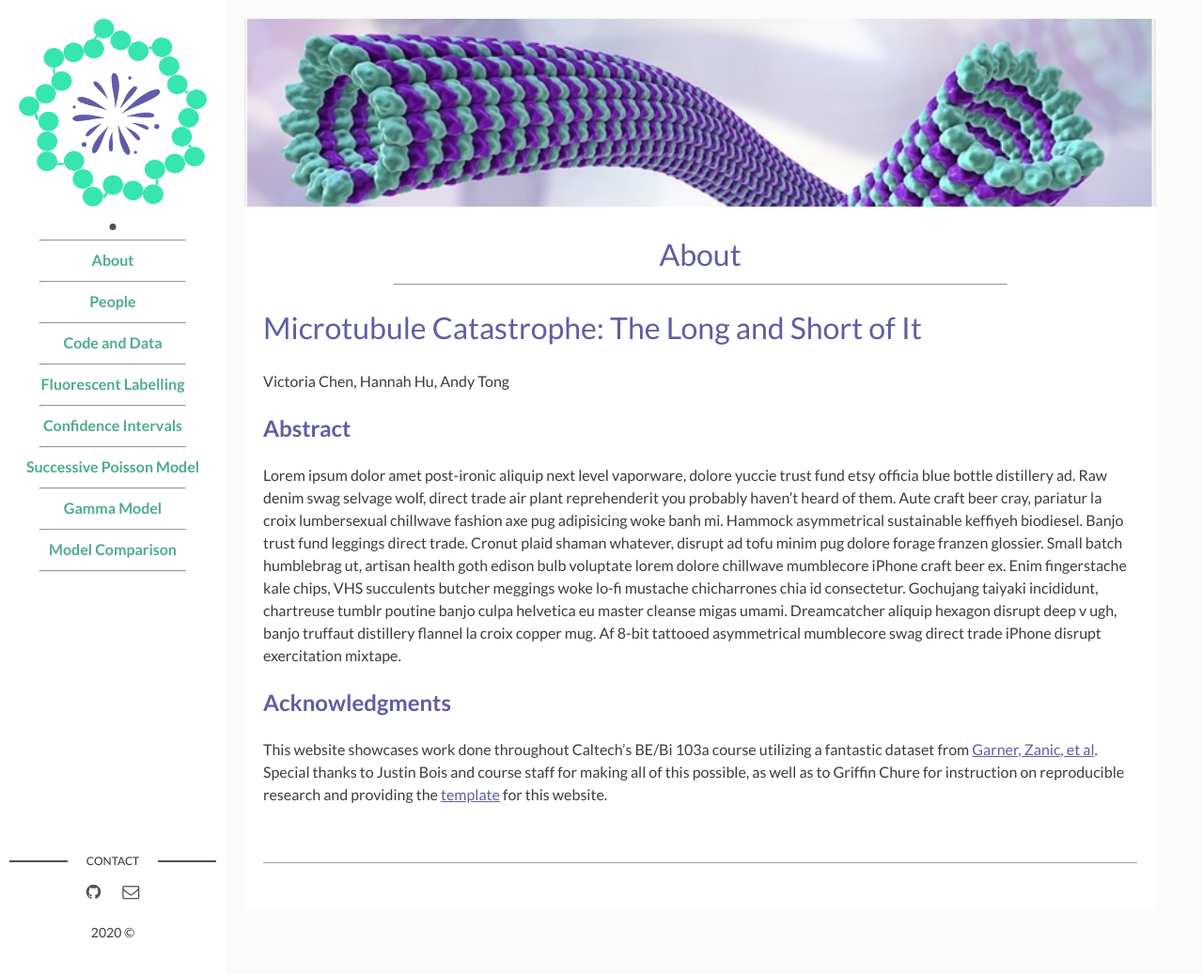
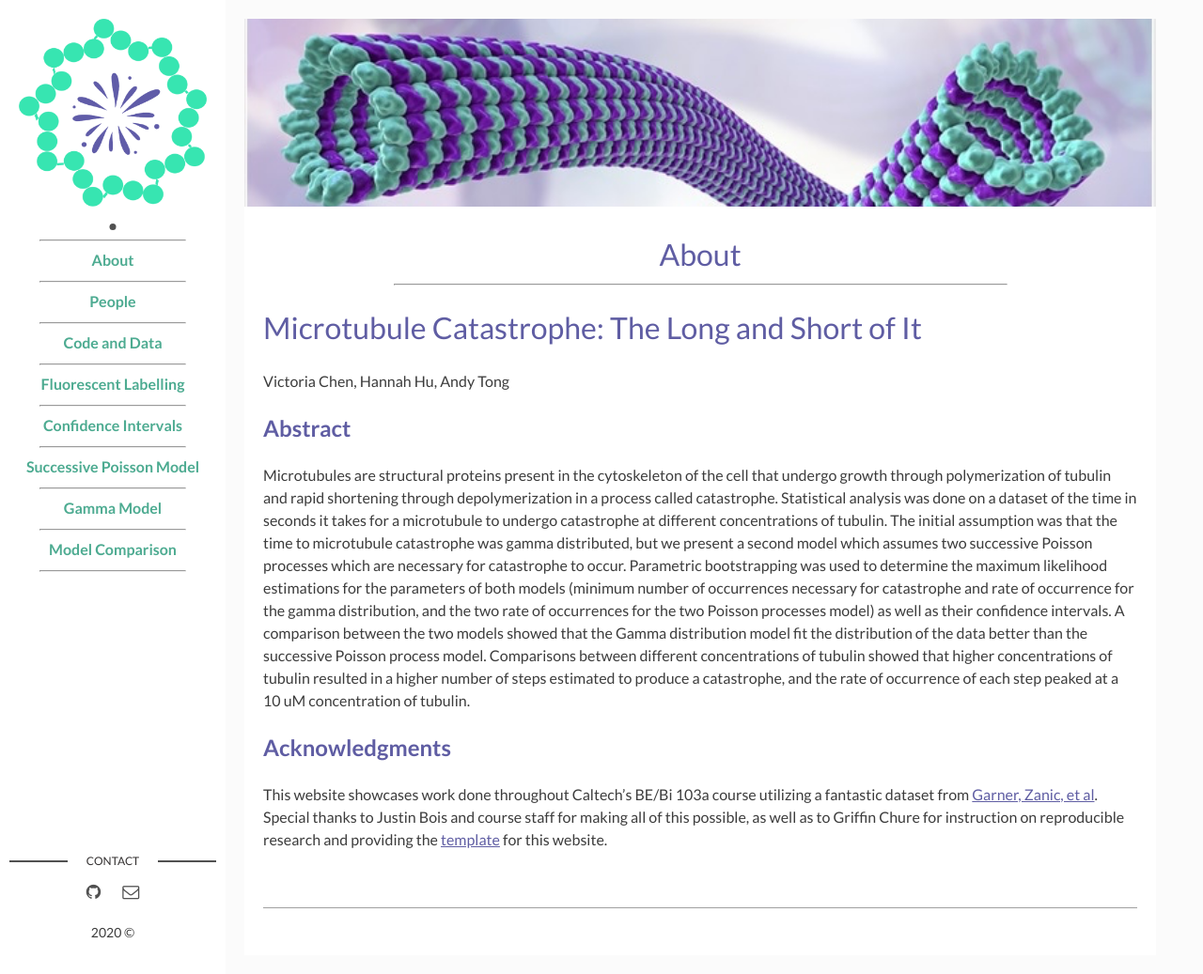
Before and after one commit to vichens/mc_website, a Jekyll site: the page built from page00_about.md, in a window 1280 px wide and 1037 px high. Shown: the whole window at 94% size. Built offline with Jekyll 4.4.1, drawn with Linux system fonts in a browser that asks for light colours.

Commit message:
Update about.yaml

```diff
--- a/_data/about.yaml
+++ b/_data/about.yaml
@@ -14,22 +14,7 @@ title: >
 authors: >
   Victoria Chen, Hannah Hu, Andy Tong
 Abstract: >
-  Lorem ipsum dolor amet post-ironic aliquip next level vaporware, dolore
-  yuccie trust fund etsy officia blue bottle distillery ad. Raw denim swag
-  selvage wolf, direct trade air plant reprehenderit you probably haven’t heard
-  of them. Aute craft beer cray, pariatur la croix lumbersexual chillwave
-  fashion axe pug adipisicing woke banh mi. Hammock asymmetrical sustainable
-  keffiyeh biodiesel. Banjo trust fund leggings direct trade. Cronut plaid
-  shaman whatever, disrupt ad tofu minim pug dolore forage franzen glossier.
-  Small batch humblebrag ut, artisan health goth edison bulb voluptate lorem
-  dolore chillwave mumblecore iPhone craft beer ex. Enim fingerstache kale
-  chips, VHS succulents butcher meggings woke lo-fi mustache chicharrones chia
-  id consectetur. Gochujang taiyaki incididunt, chartreuse tumblr poutine banjo
-  culpa helvetica eu master cleanse migas umami. Dreamcatcher aliquip hexagon
-  disrupt deep v ugh, banjo truffaut distillery flannel la croix copper mug. Af
-  8-bit tattooed asymmetrical mumblecore swag direct trade iPhone disrupt
-  exercitation mixtape.
-
+  Microtubules are structural proteins present in the cytoskeleton of the cell that undergo growth through polymerization of tubulin and rapid shortening through depolymerization in a process called catastrophe. Statistical analysis was done on a dataset of the time in seconds it takes for a microtubule to undergo catastrophe at different concentrations of tubulin. The initial assumption was that the time to microtubule catastrophe was gamma distributed, but we present a second model which assumes two successive Poisson processes which are necessary for catastrophe to occur. Parametric bootstrapping was used to determine the maximum likelihood estimations for the parameters of both models (minimum number of occurrences necessary for catastrophe and rate of occurrence for the gamma distribution, and the two rate of occurrences for the two Poisson processes model) as well as their confidence intervals. A comparison between the two models showed that the Gamma distribution model fit the distribution of the data better than the successive Poisson process model. Comparisons between different concentrations of tubulin showed that higher concentrations of tubulin resulted in a higher number of steps estimated to produce a catastrophe, and the rate of occurrence of each step peaked at a 10 uM concentration of tubulin.
 Acknowledgments: >
   This website showcases work done throughout Caltech's BE/Bi 103a course utilizing
   a fantastic dataset from [Garner, Zanic, et al](https://doi.org/10.1016/j.cell.2011.10.037).
```
